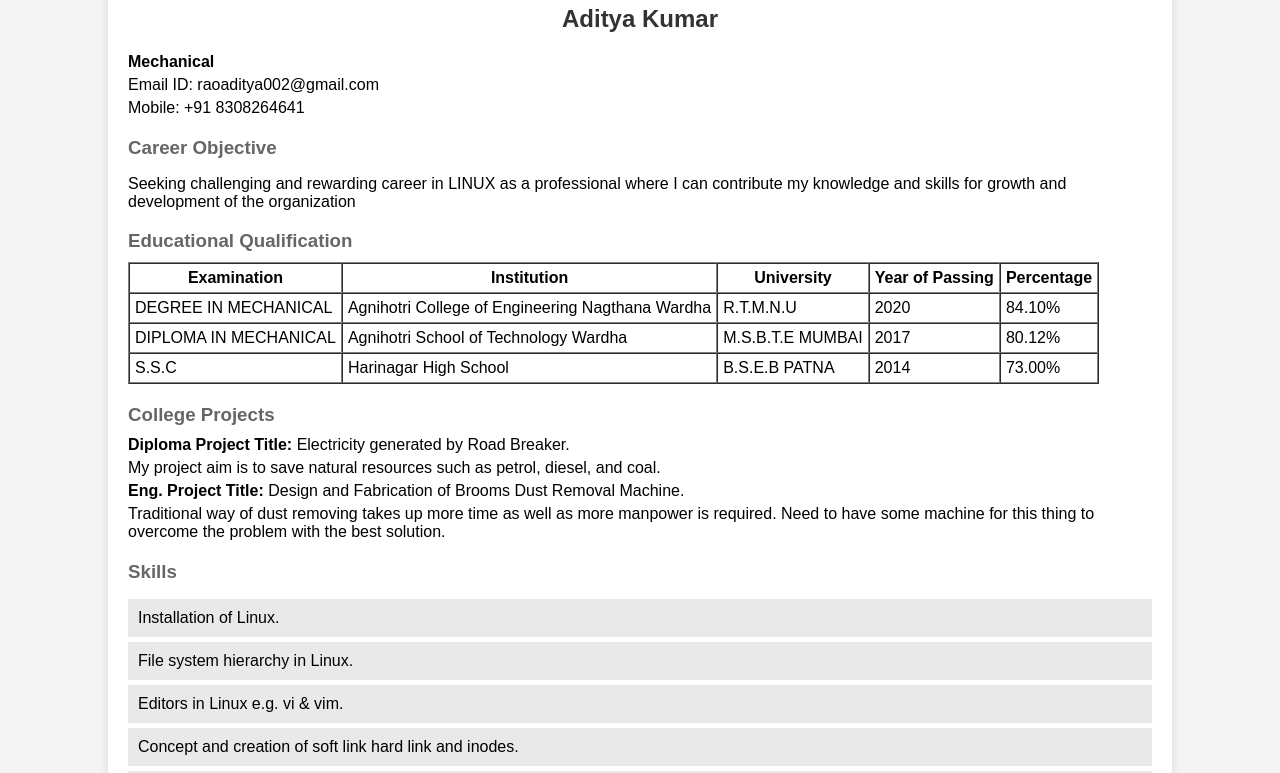
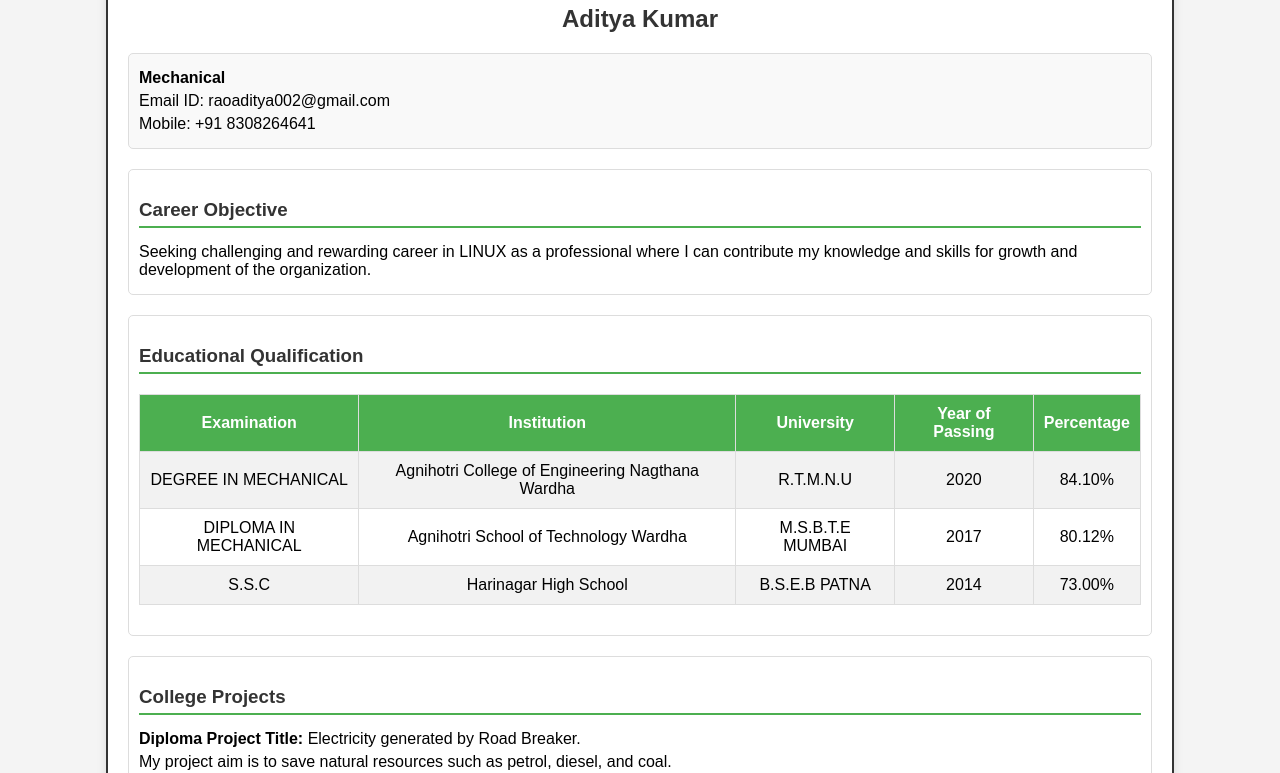
Before and after one commit to adi1237/myresume, a plain HTML site: page index.html in a window 1280 px wide. Shown: the part 115-888 px from the top of the page. Drawn offline with Linux system fonts and the light colour scheme.

Commit message:
V2-index.html

```diff
--- a/index.html
+++ b/index.html
@@ -16,20 +16,32 @@
             margin: 20px auto;
             background: #fff;
             padding: 20px;
+            border: 2px solid #333;
             box-shadow: 0 0 10px rgba(0, 0, 0, 0.1);
         }
-        h1, h2 {
+        h1 {
+            text-align: center;
+            color: #4CAF50;
+            margin-bottom: 20px;
+        }
+        h2 {
             text-align: center;
             color: #333;
+            margin-bottom: 20px;
         }
         h3 {
-            margin-bottom: 10px;
-            color: #666;
+            color: #333;
+            border-bottom: 2px solid #4CAF50;
+            padding-bottom: 5px;
+            margin-bottom: 15px;
         }
-        .info, .education, .projects, .skills, .activities, .hobbies, .personal {
+        .info, .career-objective, .education, .projects, .skills, .activities, .hobbies, .personal, .declaration {
             margin-bottom: 20px;
+            padding: 10px;
+            border: 1px solid #ddd;
+            border-radius: 5px;
         }
-        .info p, .education p, .projects p, .skills p, .activities p, .hobbies p, .personal p {
+        .info p, .career-objective p, .education p, .projects p, .skills p, .activities p, .hobbies p, .personal p, .declaration p {
             margin: 5px 0;
         }
         .info span, .personal span {
@@ -43,6 +55,41 @@
             background: #e9e9e9;
             margin: 5px 0;
             padding: 10px;
+            border-radius: 5px;
+        }
+        table {
+            width: 100%;
+            border-collapse: collapse;
+            margin: 20px 0;
+        }
+        table, th, td {
+            border: 1px solid #ddd;
+        }
+        th, td {
+            padding: 10px;
+            text-align: center;
+        }
+        th {
+            background-color: #4CAF50;
+            color: #fff;
+        }
+        tr:nth-child(even) {
+            background-color: #f2f2f2;
+        }
+        .info {
+            background-color: #f9f9f9;
+        }
+        .personal, .declaration {
+            background-color: #f9f9f9;
+        }
+        .skills ul li {
+            background: #d4edda;
+        }
+        .activities ul li {
+            background: #f8d7da;
+        }
+        .hobbies ul li {
+            background: #fff3cd;
         }
     </style>
 </head>
@@ -57,11 +104,11 @@
         </div>
         <div class="career-objective">
             <h3>Career Objective</h3>
-            <p>Seeking challenging and rewarding career in LINUX as a professional where I can contribute my knowledge and skills for growth and development of the organization</p>
+            <p>Seeking challenging and rewarding career in LINUX as a professional where I can contribute my knowledge and skills for growth and development of the organization.</p>
         </div>
         <div class="education">
             <h3>Educational Qualification</h3>
-            <table border="1" cellspacing="0" cellpadding="5">
+            <table>
                 <tr>
                     <th>Examination</th>
                     <th>Institution</th>
@@ -105,7 +152,7 @@
                 <li>Installation of Linux.</li>
                 <li>File system hierarchy in Linux.</li>
                 <li>Editors in Linux e.g. vi & vim.</li>
-                <li>Concept and creation of soft link hard link and inodes.</li>
+                <li>Concept and creation of soft link, hard link, and inodes.</li>
                 <li>Archiving and compressing techniques and their use in Linux environments.</li>
                 <li>Learning the concept and implementation of Run levels.</li>
                 <li>Partitioning hard disk using command line.</li>
```
